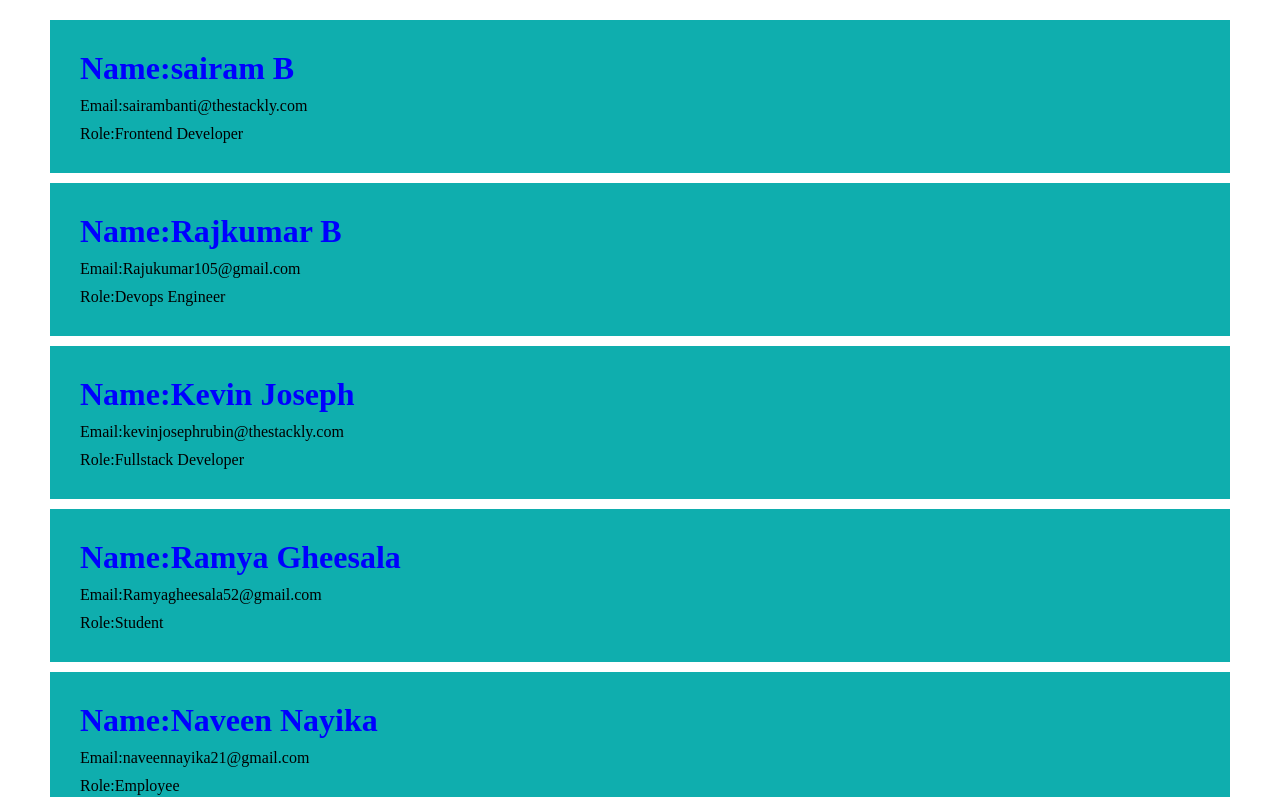
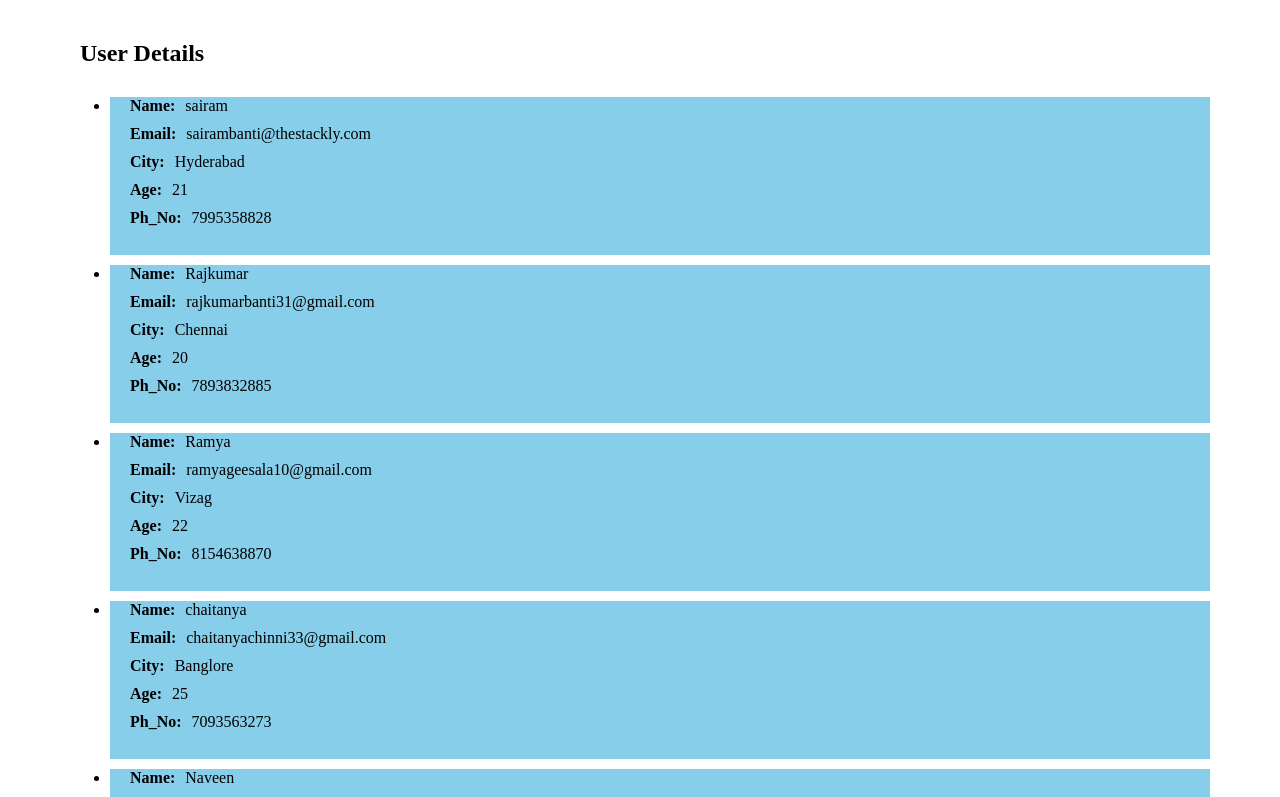
Before and after one commit to Sairam-hh/react, a React (Vite) app: page / in a window 1280 px wide. Shown: the top 797 px of the page. Built offline with nearby package versions, Linux system fonts and the light colour scheme.

Commit message:
listRendering

```diff
--- a/src/App.jsx
+++ b/src/App.jsx
@@ -1,6 +1,7 @@
 import React from 'react'
 import Child from './child'
 import "./App.css"
+import ListRender from './ListRender'
 
 export default function App() {
   const name="sairam B"
@@ -31,6 +32,17 @@ export default function App() {
 
   return (
     <div>
+      <ListRender/>
+
+
+
+
+
+
+
+
+
+
       <Child name={name} email={email} role={role}/>
       <Child name={name1} email={email1} role={role1}/>
       <Child name={name2} email={email2} role={role2}/>
@@ -44,6 +56,7 @@ export default function App() {
 
 
 
+
     </div>
   )
 }
--- /dev/null
+++ b/src/ListRender.jsx
@@ -0,0 +1,37 @@
+import React from 'react'
+import Child from './child'
+
+export default function ListRender() {
+    const user=[
+    {name:"sairam",email:"sairambanti@thestackly.com",city:"Hyderabad",age:21,ph_no:7995358828},
+    {name:"Rajkumar",email:"rajkumarbanti31@gmail.com",city:"Chennai",age:20,ph_no:7893832885},
+    {name:"Ramya",email:"ramyageesala10@gmail.com",city:"Vizag",age:22,ph_no:8154638870},
+    {name:"chaitanya",email:"chaitanyachinni33@gmail.com",city:"Banglore",age:25,ph_no:7093563273},
+    {name:"Naveen",email:"naveennayika2@gmail.com",city:"Mumbai",age:20,ph_no:7093578745}
+
+    ]
+
+  return (
+    <div>
+        <h2 style={{padding:"20px",}}>User Details</h2>
+      <ul>
+        {user.map((data,index)=>(
+            <li key={index} style={{backgroundColor:"skyblue",
+                margin:"10px"
+
+            }}>
+
+                <p><strong>Name:</strong>{data.name}</p>
+                <p><strong>Email:</strong>{data.email}</p>
+                <p><strong>City:</strong>{data.city}</p>
+                <p><strong>Age:</strong>{data.age}</p>
+                <p><strong>Ph_No:</strong>{data.ph_no}</p> <br />
+
+            </li>
+
+
+            ))}
+      </ul>
+    </div>
+  )
+}
```
